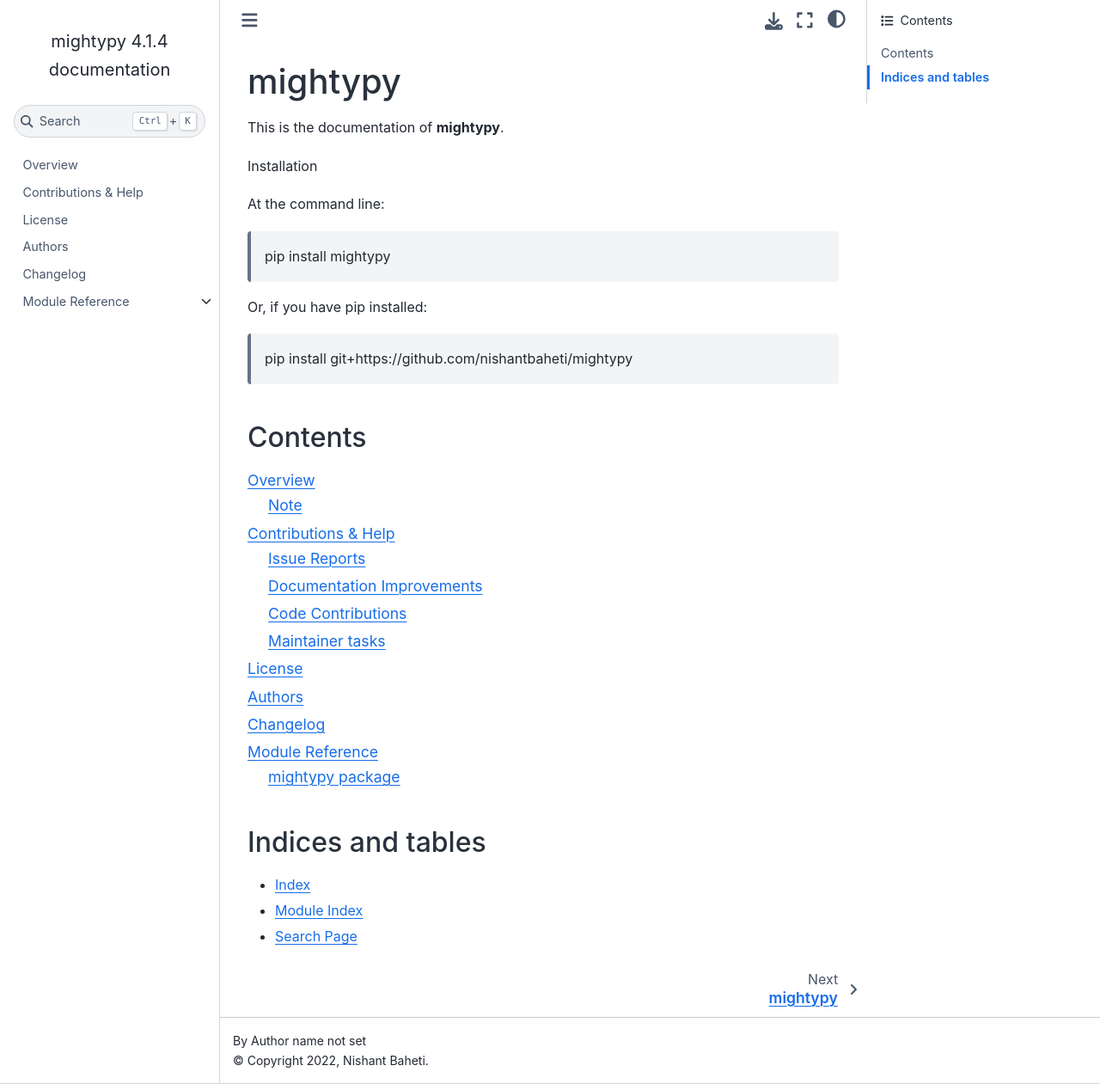
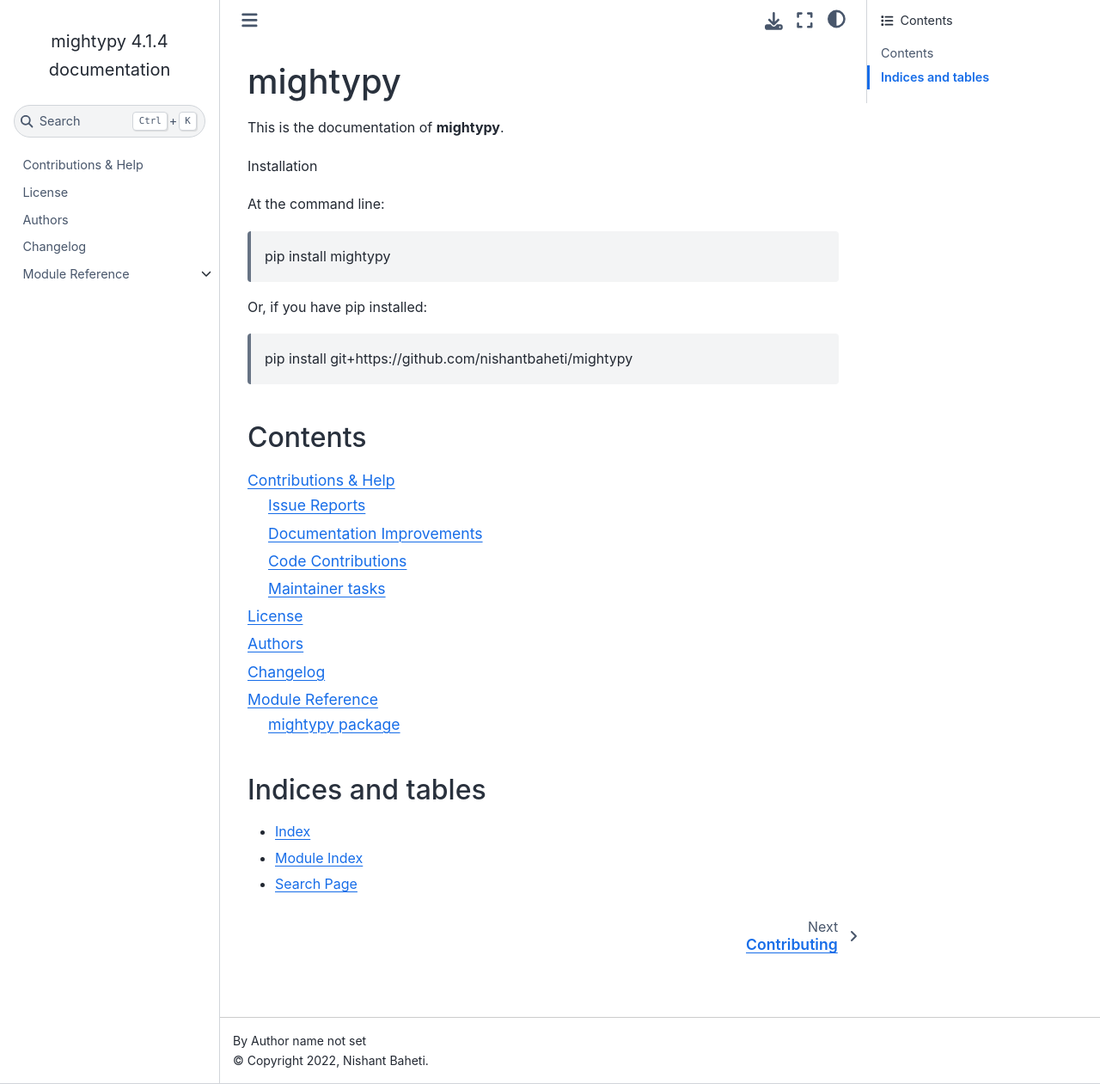
Before and after one commit to NishantBaheti/mightypy, a Sphinx documentation site: the page built from docs/index.rst, in a window 1280 px wide and 1261 px high. Shown: the whole window at 86% size. Built offline with Sphinx 7.4.7 and the Sphinx Book theme 1.1.4, drawn with Linux system fonts in a browser that asks for light colours; some of the changed lines change nothing that is shown.

Commit message:
progress commit

```diff
--- a/README.rst
+++ b/README.rst
@@ -1,49 +1,13 @@
-.. These are examples of badges you might want to add to your README:
-   please update the URLs accordingly
+This is the documentation of **mightypy**.
 
-    .. image:: https://api.cirrus-ci.com/github/<USER>/mightypy.svg?branch=main
-        :alt: Built Status
-        :target: https://cirrus-ci.com/github/<USER>/mightypy
-    .. image:: https://readthedocs.org/projects/mightypy/badge/?version=latest
-        :alt: ReadTheDocs
-        :target: https://mightypy.readthedocs.io/en/stable/
-    .. image:: https://img.shields.io/coveralls/github/<USER>/mightypy/main.svg
-        :alt: Coveralls
-        :target: https://coveralls.io/r/<USER>/mightypy
-    .. image:: https://img.shields.io/pypi/v/mightypy.svg
-        :alt: PyPI-Server
-        :target: https://pypi.org/project/mightypy/
-    .. image:: https://img.shields.io/conda/vn/conda-forge/mightypy.svg
-        :alt: Conda-Forge
-        :target: https://anaconda.org/conda-forge/mightypy
-    .. image:: https://pepy.tech/badge/mightypy/month
-        :alt: Monthly Downloads
-        :target: https://pepy.tech/project/mightypy
-    .. image:: https://img.shields.io/twitter/url/http/shields.io.svg?style=social&label=Twitter
-        :alt: Twitter
-        :target: https://twitter.com/mightypy
+Installation
 
-.. image:: https://img.shields.io/badge/-PyScaffold-005CA0?logo=pyscaffold
-    :alt: Project generated with PyScaffold
-    :target: https://pyscaffold.org/
+At the command line:
 
-|
+    .. note::
+    pip install mightypy
 
-========
-mightypy
-========
+Or, if you have pip installed:
 
-
-    Add a short description here!
-
-
-A longer description of your project goes here...
-
-
-.. _pyscaffold-notes:
-
-Note
-====
-
-This project has been set up using PyScaffold 4.1.4. For details and usage
-information on PyScaffold see https://pyscaffold.org/.
+    .. note::
+    pip install git+https://github.com/nishantbaheti/mightypy
--- a/docs/index.rst
+++ b/docs/index.rst
@@ -2,19 +2,7 @@
 mightypy
 ========
 
-This is the documentation of **mightypy**.
-
-Installation
-
-At the command line:
-
-    .. note::
-    pip install mightypy
-
-Or, if you have pip installed:
-
-    .. note::
-    pip install git+https://github.com/nishantbaheti/mightypy
+.. include:: ./readme.rst
 
 
 
@@ -24,7 +12,6 @@
 .. toctree::
    :maxdepth: 2
 
-   Overview <readme>
    Contributions & Help <contributing>
    License <license>
    Authors <authors>
```
